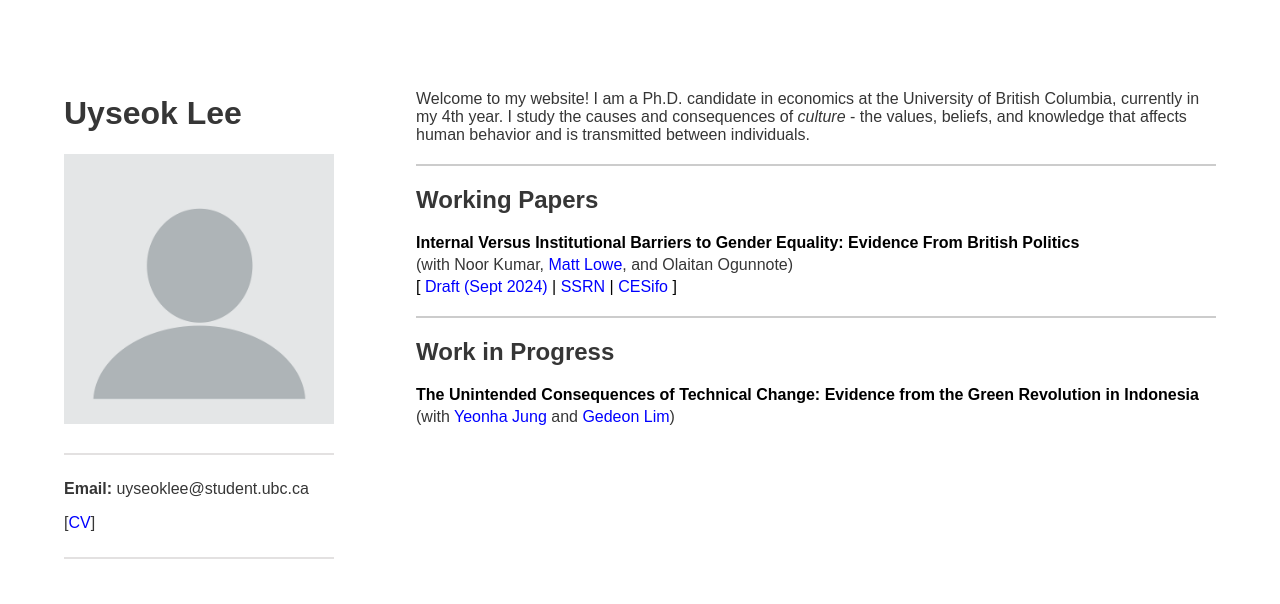
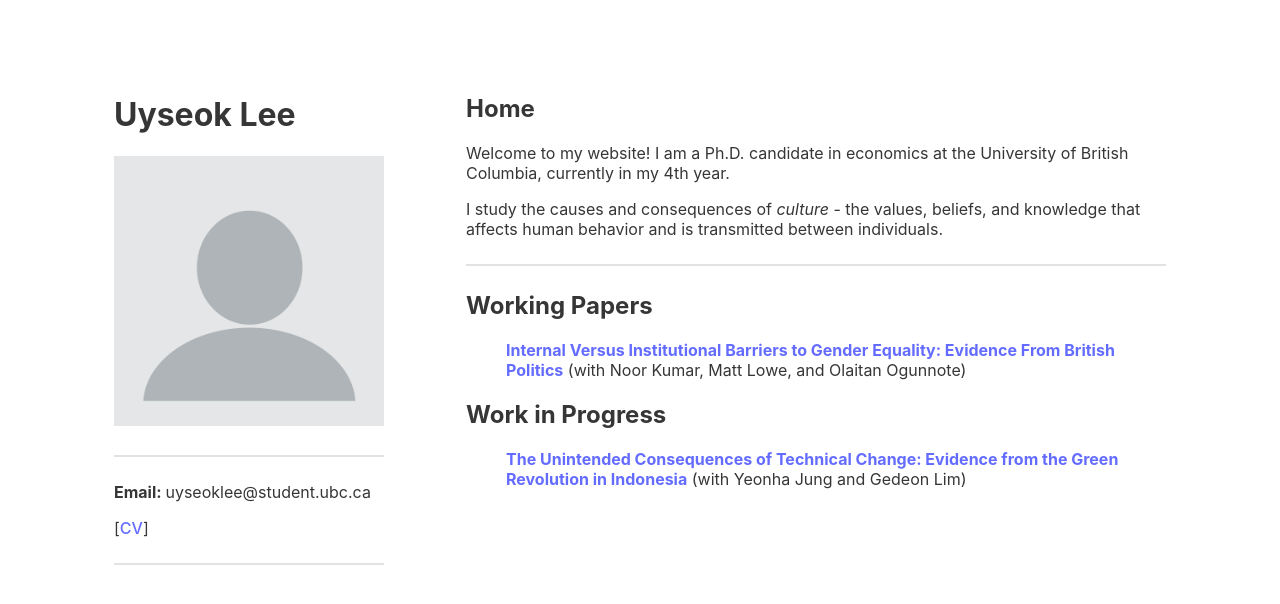
Before and after one commit to uyseoklee/uyseoklee.github.io, a React (Vite) app: page / in a window 1280 px wide. Shown: the top 604 px of the page. Built offline with nearby package versions, Linux system fonts and the light colour scheme.

Commit message:
#1 Revert back to old code before errors

```diff
--- a/src/App.css
+++ b/src/App.css
@@ -19,7 +19,7 @@
 }
 
 .resume-panel {
-  max-width: 800px;
+  max-width: 700px;
   padding: 1rem;
 }
 
@@ -64,19 +64,3 @@ ul {
   list-style: none;
   /*padding-left: 0;*/
 }
-
-/*Color of paper titles*/
-.publication-title {
-  color: black; /* Replace with your desired color */
-}
-
-a {
-  color: blue; /* This will apply blue color to all links */
-  text-decoration: none; /* Optional: removes underline from links */
-}
-
-/*Font boldness of website*/
-body {
-  font-weight: 500; /* Adjust the value between 100 to 900 for different boldness levels */
-  font-family: Arial, Helvetica, sans-serif; /* Change to a web-safe font */
-}
--- a/src/Components/Constants.ts
+++ b/src/Components/Constants.ts
@@ -1,27 +1,15 @@
 export interface Publication {
   title: string;
-  description: string | { name: string; link?: string }[];
-  links?: { label: string, url: string }[]; // Custom links for each publication
+  description: string;
+  link: string;
 }
 
-export interface WorkInProgress {
-  title: string;
-  description: string | { name: string; link?: string }[];
-}
 
-export interface SectionDefinitionPublication {
+export interface SectionDefinition {
     title: string;
     description: string;
     publications: Publication[];
 }
-
-export interface SectionDefinitionWorkInProgress {
-  title: string;
-  description: string;
-  publications: WorkInProgress[];
-}
-
-export type SectionDefinition = SectionDefinitionPublication | SectionDefinitionWorkInProgress;
 
 export const SectionConfigs: SectionDefinition[] = [
     //{
@@ -41,16 +29,8 @@ export const SectionConfigs: SectionDefinition[] = [
       publications: [
         {
           title: "Internal Versus Institutional Barriers to Gender Equality: Evidence From British Politics",
-          description: [
-            { name: "Noor Kumar", link: "" },
-            { name: "Matt Lowe", link: "https://mattlowe.site/" },
-            { name: "Olaitan Ogunnote", link: "" },
-          ],
-          links: [
-            { label: "Draft (Sept 2024) ", url: "https://github.com/uyseoklee/uyseoklee.github.io/raw/main/papers/Kumar-Lee-Lowe-Ogunnote-25may24-PMQs_compressed.pdf" },
-            { label: "SSRN", url: "https://papers.ssrn.com/sol3/papers.cfm?abstract_id=4991906" },
-            { label: "CESifo", url: "https://www.cesifo.org/en/publications/2024/working-paper/internal-versus-institutional-barriers-gender-equality-evidence" }
-          ]
+          description: "(with Noor Kumar, Matt Lowe, and Olaitan Ogunnote)",
+          link: "https://github.com/uyseoklee/uyseoklee.github.io/raw/main/papers/Kumar-Lee-Lowe-Ogunnote-25may24-PMQs_compressed.pdf",
         },
       ],
     },
@@ -60,10 +40,8 @@ export const SectionConfigs: SectionDefinition[] = [
       publications: [
         {
           title: "The Unintended Consequences of Technical Change: Evidence from the Green Revolution in Indonesia",
-          description: [
-            { name: "Yeonha Jung", link: "https://sites.google.com/site/yhjungecon" },
-            { name: "Gedeon Lim", link: "https://sites.google.com/a/bu.edu/gedeonlim/home" },
-          ],
+          description: "(with Yeonha Jung and Gedeon Lim)",
+          link: "",
         },
       ],
     },
--- a/src/Components/Home.tsx
+++ b/src/Components/Home.tsx
@@ -5,14 +5,16 @@ const Home: React.FC = () => {
   return (
     <div className="resume-panel">
       <section>
-        {/*<h2>Home</h2>*/}
+        <h2>Home</h2>
         <p>
-          {"Welcome to my website! I am a Ph.D. candidate in economics at the University of British Columbia, currently in my 4th year. I study the causes and consequences of "}
+          {"Welcome to my website! I am a Ph.D. candidate in economics at the University of British Columbia, currently in my 4th year."}
+        </p>
+        <p>
+          {"I study the causes and consequences of "}
           <em>culture</em>
           {" - the values, beliefs, and knowledge that affects human behavior and is transmitted between individuals."}
         </p>
-        {/* Consistent line between sections */}
-        <hr style={{ margin: "20px 0", border: "1px solid #ccc" }} />
+        <hr />
       </section>
 
       {/* Dynamically render sections from SectionConfigs */}
@@ -22,82 +24,16 @@ const Home: React.FC = () => {
           <p>{section.description}</p>
 
           {/* Render each publication in this section */}
-          <ul style={{ padding: 0, margin: 0 }}>
+          <ul>
             {section.publications.map((publication, pubIndex) => (
-              <li key={pubIndex} style={{ listStyle: "none", margin: 0 }}>
-                <div style={{ color: "black", fontSize: "16px", fontWeight: "bold", marginBottom: "4px" }}>
-                  {publication.title}
-                </div>
-
-                {/* Render authors with clickable links */}
-                <div style={{ fontSize: "16px", marginBottom: "4px" }}>
-                  {Array.isArray(publication.description) ? (
-                    <>
-                      (with{" "}
-                      {publication.description.map((author, index) => {
-                        const isLast = index === publication.description.length - 1;
-                        const isSecondLast = index === publication.description.length - 2;
-                        const totalAuthors = publication.description.length;
-
-                        return (
-                          <span key={index}>
-                            {/* Add commas for all but the first and last author */}
-                            {index > 0 && (totalAuthors > 2 || !isLast ? ", " : "")}
-
-                            {/* Insert "and" before the last author */}
-                            {isLast && index > 0 && " and "}
-
-                            {/* Render the author name with link if available */}
-                            {author.link ? (
-                              <a
-                                href={author.link}
-                                target="_blank"
-                                rel="noopener noreferrer"
-                                style={{ color: "blue" }} // Consistent link color
-                              >
-                                {author.name}
-                              </a>
-                            ) : (
-                              <span>{author.name}</span>
-                            )}
-                          </span>
-                        );
-                      })}
-                      )
-                    </>
-                  ) : (
-                    publication.description
-                  )}
-                </div>
-
-                {/* Render custom links dynamically with square brackets */}
-                {publication.links && publication.links.length > 0 && (
-                  <div style={{ fontSize: "16px", color: "black", marginBottom: "8px" }}>
-                    [
-                    {publication.links.map((link, index) => (
-                      <span key={index}>
-                        {index > 0 && " | "} {/* Add separator between links */}
-                        <a
-                          href={link.url}
-                          target="_blank"
-                          rel="noopener noreferrer"
-                          style={{ color: "blue" }} // Consistent link color
-                        >
-                          {link.label}
-                        </a>
-                      </span>
-                    ))}
-                    {publication.links.length > 1 && " "} {/* Add space before closing bracket if more than one link */}
-                    ]{/* Space after the closing bracket */}
-                  </div>
-                )}
+              <li key={pubIndex}>
+                <a href={publication.link} target="_blank" rel="noopener noreferrer">
+                <b>{publication.title}</b>
+                </a>
+                {/* Only render the description without the colon */}
+                <span> {publication.description}</span> {/* No colon here */}
               </li>
             ))}
-
-            {/* Add a line after every section except the last one */}
-            {index < SectionConfigs.length - 1 && (
-              <hr style={{ margin: "20px 0", border: "1px solid #ccc" }} />
-            )}
           </ul>
         </section>
       ))}
```
